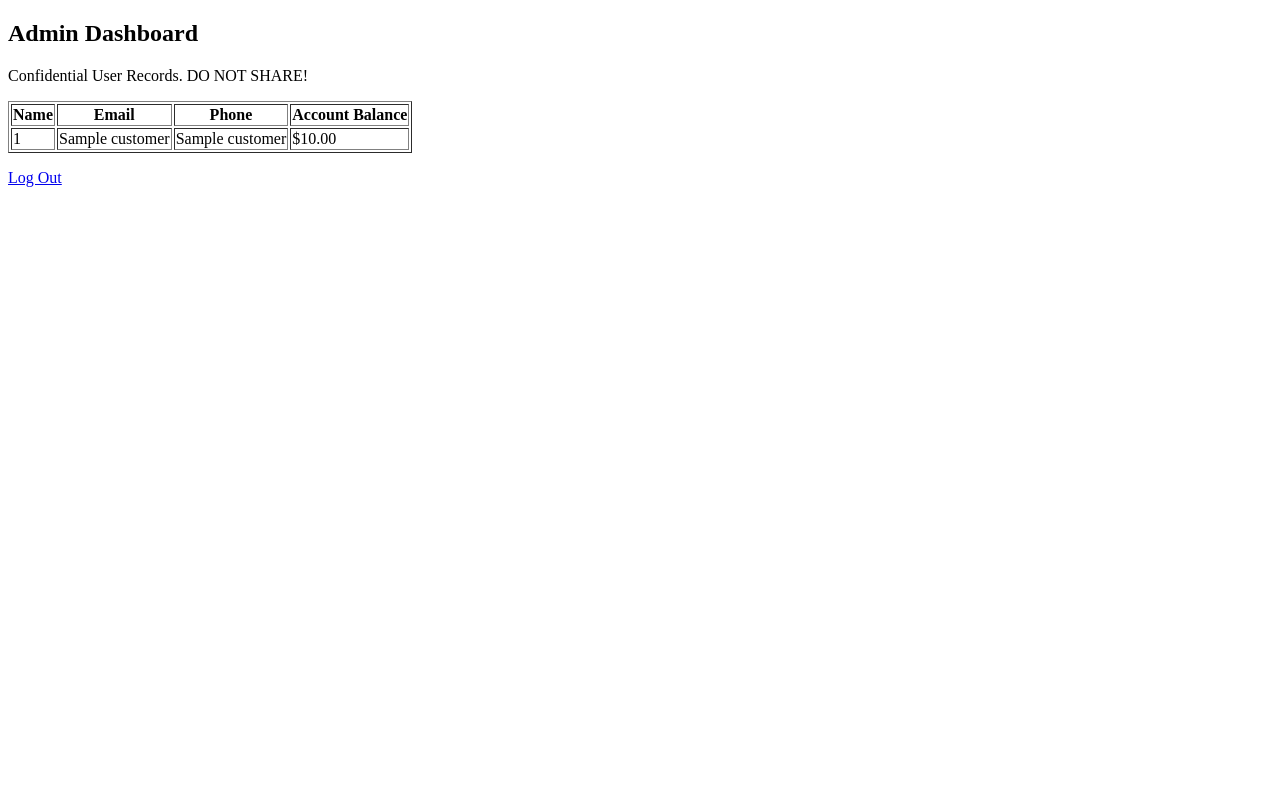
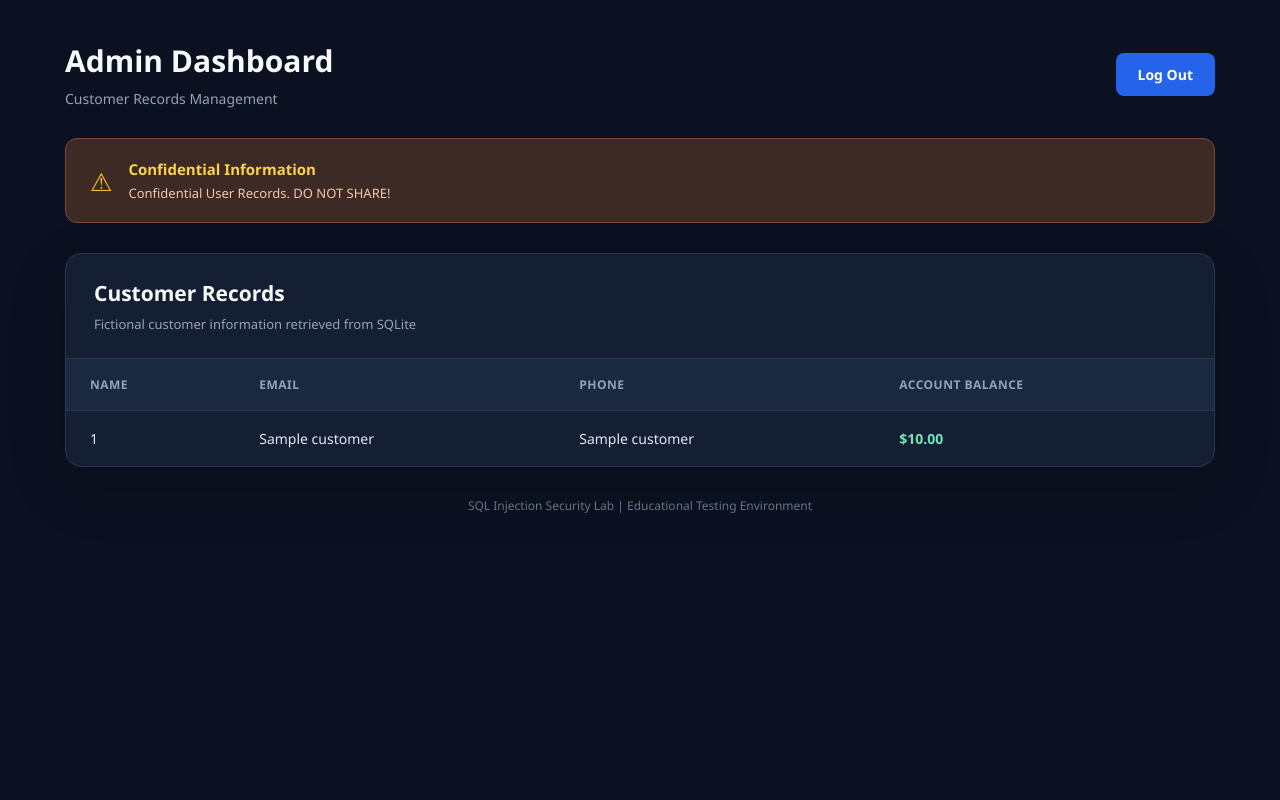
Before and after one commit to noamoryosef/SQLInjectionProject, a Flask app: template templates/dashboard.html in a window 1280 px wide. Run offline with Flask 3, Linux system fonts and the light colour scheme; the template is opened without the code that fills it: most values are stand-ins (such as "Sample title", 1, 10 or a date in 2020).

Commit message:
Update dashboard UI

```diff
--- a/static/css/style.css
+++ b/static/css/style.css
@@ -189,3 +189,187 @@ input::placeholder {
     font-size: 12px;
     color: #64748b;
 }
+
+
+/* Dashboard page */
+body.dashboard-page {
+    display: block;
+    min-height: 100vh;
+    padding: 40px 24px;
+    background: #0b1120;
+}
+
+/* Main dashboard container */
+.dashboard-container {
+    max-width: 1150px;
+    margin: 0 auto;
+}
+
+/* Dashboard header */
+.dashboard-header {
+    display: flex;
+    justify-content: space-between;
+    align-items: center;
+    gap: 20px;
+    margin-bottom: 30px;
+}
+
+.dashboard-header h1 {
+    font-size: 30px;
+    margin-bottom: 8px;
+    color: #f8fafc;
+}
+
+.dashboard-subtitle {
+    color: #94a3b8;
+    font-size: 14px;
+}
+
+/* Logout button */
+.logout-button {
+    display: inline-block;
+    padding: 12px 22px;
+    background: #2563eb;
+    border-radius: 8px;
+    color: white;
+    text-decoration: none;
+    font-size: 14px;
+    font-weight: 600;
+    white-space: nowrap;
+    transition: background 0.2s;
+}
+
+.logout-button:hover {
+    background: #1d4ed8;
+}
+
+/* Confidential information warning */
+.dashboard-warning {
+    display: flex;
+    align-items: center;
+    gap: 16px;
+    padding: 20px 24px;
+    margin-bottom: 30px;
+    background: #3d2a24;
+    border: 1px solid #7c4938;
+    border-radius: 12px;
+}
+
+.warning-icon {
+    color: #fbbf24;
+    font-size: 25px;
+}
+
+.dashboard-warning strong {
+    display: block;
+    margin-bottom: 5px;
+    color: #fcd34d;
+    font-size: 15px;
+}
+
+.dashboard-warning p {
+    color: #f1c7ad;
+    font-size: 13px;
+}
+
+/* Customer records card */
+.records-card {
+    background: #151f33;
+    border: 1px solid #29364e;
+    border-radius: 16px;
+    overflow: hidden;
+    box-shadow: 0 20px 60px rgba(0, 0, 0, 0.15);
+}
+
+/* Records header */
+.records-header {
+    padding: 25px 28px;
+    border-bottom: 1px solid #29364e;
+}
+
+.records-header h2 {
+    font-size: 21px;
+    color: #f8fafc;
+    margin-bottom: 8px;
+}
+
+.records-header p {
+    color: #94a3b8;
+    font-size: 13px;
+}
+
+/* Table */
+.table-container {
+    width: 100%;
+    overflow-x: auto;
+}
+
+.records-table {
+    width: 100%;
+    border-collapse: collapse;
+    text-align: left;
+}
+
+.records-table th {
+    padding: 17px 24px;
+    background: #1b2940;
+    color: #94a3b8;
+    font-size: 12px;
+    font-weight: 600;
+    text-transform: uppercase;
+    letter-spacing: 0.5px;
+}
+
+.records-table td {
+    padding: 18px 24px;
+    border-top: 1px solid #29364e;
+    color: #e2e8f0;
+    font-size: 14px;
+}
+
+.records-table tbody tr:hover {
+    background: #1b2940;
+}
+
+.records-table td:last-child {
+    color: #6ee7b7;
+    font-weight: 600;
+}
+
+/* Dashboard footer */
+.dashboard-footer {
+    text-align: center;
+    margin-top: 30px;
+    color: #64748b;
+    font-size: 12px;
+}
+
+/* Responsive dashboard */
+@media (max-width: 600px) {
+    body.dashboard-page {
+        padding: 24px 14px;
+    }
+
+    .dashboard-header {
+        align-items: flex-start;
+        flex-direction: column;
+    }
+
+    .dashboard-header h1 {
+        font-size: 25px;
+    }
+
+    .dashboard-warning {
+        padding: 16px;
+    }
+
+    .records-header {
+        padding: 20px;
+    }
+
+    .records-table th,
+    .records-table td {
+        padding: 14px 16px;
+        white-space: nowrap;
+    }
+}
--- a/templates/dashboard.html
+++ b/templates/dashboard.html
@@ -1,25 +1,62 @@
-
 <!DOCTYPE html>
 <html lang="en">
 
 <head>
     <meta charset="utf-8">
     <title>Admin Dashboard</title>
+    <link rel="stylesheet" href="{{ url_for('static', filename='css/style.css') }}">
 </head>
 
-<body>
-    <h2>Admin Dashboard</h2>
+<body class="dashboard-page">
+
+    <div class="dashboard-container">
+
+        <!-- dashboard header -->
+        <div class="dashboard-header">
+            <div>
+                <h1>Admin Dashboard</h1>
+                <p class="dashboard-subtitle">
+                    Customer Records Management
+                </p>
+            </div>
+
+            <!-- end the login session and return to the login page -->
+            <a href="/logout" class="logout-button">Log Out</a>
+        </div>
+
+        <!-- confidential information warning -->
+        <div class="dashboard-warning">
+            <span class="warning-icon">⚠</span>
+            <div>
+                <strong>Confidential Information</strong>
                 <p>Confidential User Records. DO NOT SHARE!</p>
+            </div>
+        </div>
+
+        <!-- customer records section -->
+        <div class="records-card">
+
+            <div class="records-header">
+                <div>
+                    <h2>Customer Records</h2>
+                    <p>Fictional customer information retrieved from SQLite</p>
+                </div>
+            </div>
+
+            <div class="table-container">
 
                 <!-- display fictional private information retrieved from sqlite -->
-    <table border="1">
+                <table class="records-table">
+                    <thead>
                         <tr>
                             <th>Name</th>
                             <th>Email</th>
                             <th>Phone</th>
                             <th>Account Balance</th>
                         </tr>
+                    </thead>
 
+                    <tbody>
                         <!-- create one table row for each customer returned by the database -->
                         {% for customer in customers %}
                         <tr>
@@ -29,10 +66,17 @@
                             <td>${{ "%.2f"|format(customer[3]) }}</td>
                         </tr>
                         {% endfor %}
+                    </tbody>
                 </table>
 
-    <!-- end the login session and return to the login page -->
-    <p><a href="/logout">Log Out</a></p>
+            </div>
+        </div>
+
+        <p class="dashboard-footer">
+            SQL Injection Security Lab | Educational Testing Environment
+        </p>
+
+    </div>
+
 </body>
-
 </html>
--- a/templates/login.html
+++ b/templates/login.html
@@ -3,7 +3,6 @@
 
 <head>
     <meta charset="utf-8">
-    <meta name="viewport" content="width=device-width, initial-scale=1.0">
     <title>SQL Injection Security Lab</title>
     <link rel="stylesheet" href="{{ url_for('static', filename='css/style.css') }}">
 </head>
```
Lines whose indentation alone changed are shown as unchanged.
